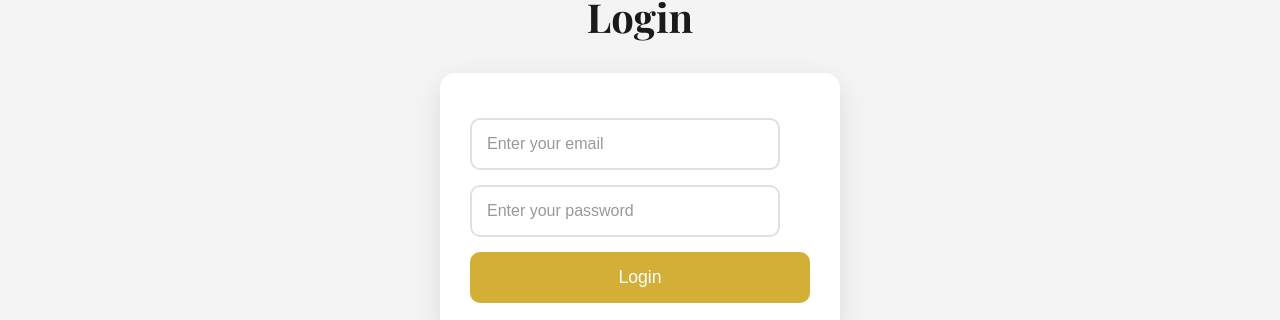
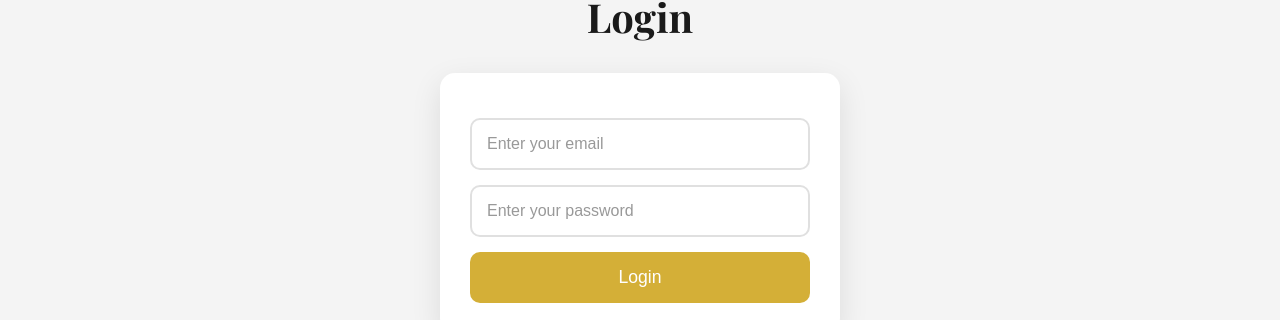
Before and after one commit to Sakib-Chy/The-Smart-Stuff, a PHP site: page / in a window 1280 px wide. Shown: the part 1410-1730 px from the top of the page. Run offline with PHP 8.4, Linux system fonts and the light colour scheme; some libraries are stand-ins or nearby versions.

Commit message:
Update styles.css

```diff
--- a/styles.css
+++ b/styles.css
@@ -127,7 +127,7 @@ nav a:hover {
 
 .login-section input {
   display: block;
-  width: calc(100% - 30px); /* Adjust width to account for padding */
+  width: 100%; /* Full width of the form */
   margin: 15px 0;
   padding: 15px;
   font-size: 1rem;
@@ -155,7 +155,7 @@ nav a:hover {
   font-size: 1.1rem;
   cursor: pointer;
   border-radius: 10px;
-  width: 100%;
+  width: 100%; /* Full width of the form */
   transition: background 0.3s ease, transform 0.3s ease;
   box-sizing: border-box; /* Ensure padding is included in the width */
 }
```
